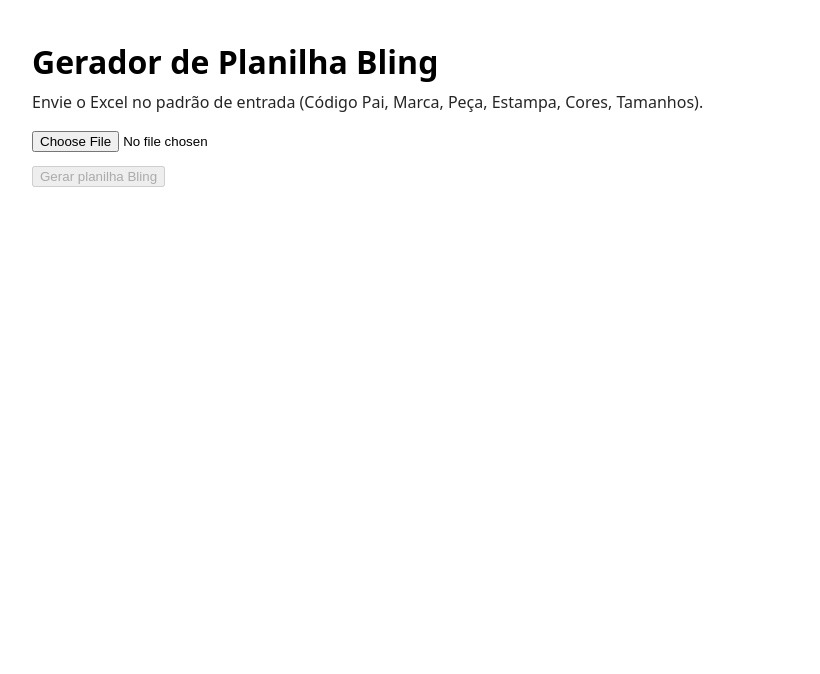
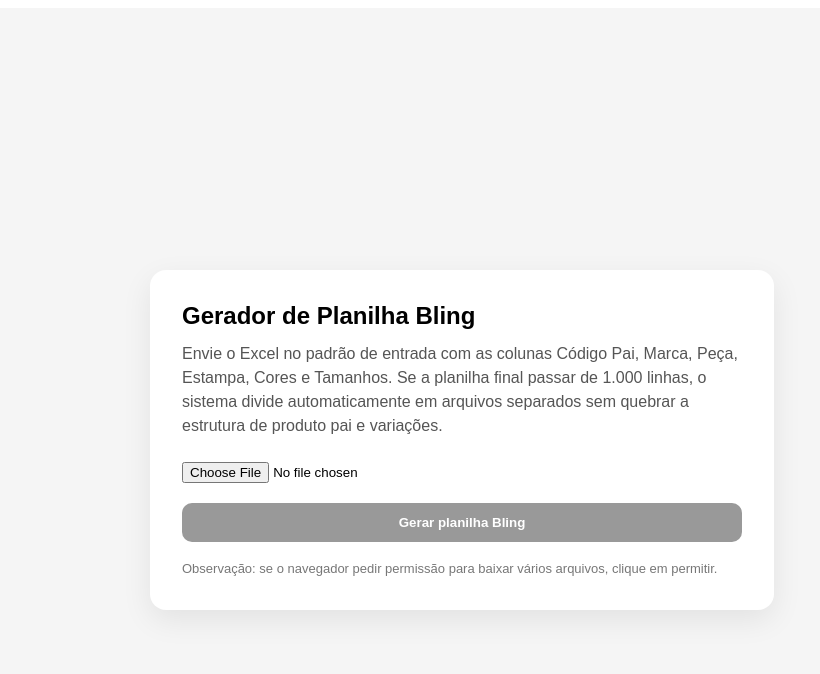
Before and after one commit to brunx-drop/bling-generator, a Next.js app: page / in a window 1280 px wide. Shown: the top 674 px of the page, without its empty margins (178-998 px from the left). Built offline with nearby package versions, Linux system fonts and the light colour scheme.

Commit message:
Update page.tsx

```diff
--- a/app/page.tsx
+++ b/app/page.tsx
@@ -1,6 +1,91 @@
 "use client";
 
 import { useState } from "react";
+
+/**
+ * v1.1
+ *
+ * Alteração principal:
+ * - Quando o backend retorna uma planilha única, baixa BLING_IMPORT.xlsx.
+ * - Quando o backend retorna múltiplas partes, baixa cada .xlsx em sequência:
+ *   BLING_IMPORT_parte_01.xlsx
+ *   BLING_IMPORT_parte_02.xlsx
+ *   BLING_IMPORT_parte_03.xlsx
+ * - Não usa ZIP.
+ */
+
+type GeneratedFile = {
+  fileName: string;
+  contentType: string;
+  base64: string;
+};
+
+type MultipleFilesResponse = {
+  multiple: true;
+  totalParts: number;
+  files: GeneratedFile[];
+};
+
+function getFileNameFromContentDisposition(contentDisposition: string | null) {
+  if (!contentDisposition) return null;
+
+  const utf8Match = contentDisposition.match(/filename\*=UTF-8''([^;]+)/i);
+
+  if (utf8Match?.[1]) {
+    return decodeURIComponent(utf8Match[1].replace(/"/g, ""));
+  }
+
+  const regularMatch = contentDisposition.match(/filename="?([^"]+)"?/i);
+
+  if (regularMatch?.[1]) {
+    return regularMatch[1].replace(/"/g, "");
+  }
+
+  return null;
+}
+
+function base64ToBlob(base64: string, contentType: string) {
+  const byteCharacters = window.atob(base64);
+  const byteArrays: Uint8Array[] = [];
+  const sliceSize = 512;
+
+  for (let offset = 0; offset < byteCharacters.length; offset += sliceSize) {
+    const slice = byteCharacters.slice(offset, offset + sliceSize);
+    const byteNumbers = new Array(slice.length);
+
+    for (let i = 0; i < slice.length; i++) {
+      byteNumbers[i] = slice.charCodeAt(i);
+    }
+
+    byteArrays.push(new Uint8Array(byteNumbers));
+  }
+
+  return new Blob(byteArrays, { type: contentType });
+}
+
+function downloadBlob(blob: Blob, fileName: string) {
+  const url = window.URL.createObjectURL(blob);
+  const a = document.createElement("a");
+
+  a.href = url;
+  a.download = fileName;
+
+  document.body.appendChild(a);
+  a.click();
+  a.remove();
+
+  window.URL.revokeObjectURL(url);
+}
+
+async function downloadFilesInSequence(files: GeneratedFile[]) {
+  for (const file of files) {
+    const blob = base64ToBlob(file.base64, file.contentType);
+
+    downloadBlob(blob, file.fileName);
+
+    await new Promise((resolve) => setTimeout(resolve, 350));
+  }
+}
 
 export default function Home() {
   const [file, setFile] = useState<File | null>(null);
@@ -8,32 +93,50 @@
   const [msg, setMsg] = useState("");
 
   async function handleGenerate() {
-    if (!file) return;
+    if (!file) {
+      setMsg("Selecione uma planilha antes de gerar.");
+      return;
+    }
+
     setLoading(true);
     setMsg("");
 
     try {
       const form = new FormData();
+
       form.append("file", file);
 
-      const res = await fetch("/api/generate", { method: "POST", body: form });
+      const res = await fetch("/api/generate", {
+        method: "POST",
+        body: form,
+      });
 
       if (!res.ok) {
         const txt = await res.text().catch(() => "");
         throw new Error(txt || "Erro ao gerar planilha");
       }
 
+      const contentType = res.headers.get("Content-Type") || "";
+
+      if (contentType.includes("application/json")) {
+        const data = (await res.json()) as MultipleFilesResponse;
+
+        if (!data.files?.length) {
+          throw new Error("Nenhum arquivo foi gerado.");
+        }
+
+        await downloadFilesInSequence(data.files);
+
+        setMsg(`Gerado com sucesso ✅ ${data.totalParts} arquivos baixados em partes.`);
+        return;
+      }
+
       const blob = await res.blob();
-      const url = window.URL.createObjectURL(blob);
+      const contentDisposition = res.headers.get("Content-Disposition");
+      const fileName = getFileNameFromContentDisposition(contentDisposition) || "BLING_IMPORT.xlsx";
 
-      const a = document.createElement("a");
-      a.href = url;
-      a.download = "BLING_IMPORT.xlsx";
-      document.body.appendChild(a);
-      a.click();
-      a.remove();
+      downloadBlob(blob, fileName);
 
-      window.URL.revokeObjectURL(url);
       setMsg("Gerado com sucesso ✅");
     } catch (e: any) {
       setMsg(e?.message || "Erro ao gerar planilha");
@@ -43,30 +146,83 @@
   }
 
   return (
-    <main style={{ maxWidth: 860, margin: "40px auto", fontFamily: "system-ui" }}>
-      <h1 style={{ marginBottom: 8 }}>Gerador de Planilha Bling</h1>
+    <main
+      style={{
+        minHeight: "100vh",
+        padding: 32,
+        fontFamily: "Arial, sans-serif",
+        display: "flex",
+        alignItems: "center",
+        justifyContent: "center",
+        background: "#f5f5f5",
+      }}
+    >
+      <section
+        style={{
+          width: "100%",
+          maxWidth: 560,
+          padding: 32,
+          borderRadius: 16,
+          background: "#ffffff",
+          boxShadow: "0 10px 30px rgba(0,0,0,0.08)",
+        }}
+      >
+        <h1 style={{ marginTop: 0, marginBottom: 12 }}>Gerador de Planilha Bling</h1>
 
-      <p style={{ marginTop: 0, opacity: 0.85 }}>
-        Envie o Excel no padrão de entrada (Código Pai, Marca, Peça, Estampa, Cores, Tamanhos).
+        <p style={{ marginTop: 0, marginBottom: 24, color: "#555", lineHeight: 1.5 }}>
+          Envie o Excel no padrão de entrada com as colunas Código Pai, Marca, Peça,
+          Estampa, Cores e Tamanhos. Se a planilha final passar de 1.000 linhas,
+          o sistema divide automaticamente em arquivos separados sem quebrar a
+          estrutura de produto pai e variações.
         </p>
 
         <input
           type="file"
-        accept=".xlsx"
+          accept=".xlsx,.xls"
           onChange={(e) => setFile(e.target.files?.[0] ?? null)}
+          style={{
+            display: "block",
+            width: "100%",
+            marginBottom: 20,
+          }}
         />
 
-      <div style={{ height: 12 }} />
-
-      <button onClick={handleGenerate} disabled={!file || loading}>
+        <button
+          type="button"
+          onClick={handleGenerate}
+          disabled={!file || loading}
+          style={{
+            width: "100%",
+            padding: "12px 16px",
+            border: 0,
+            borderRadius: 10,
+            background: !file || loading ? "#999" : "#111",
+            color: "#fff",
+            fontWeight: 700,
+            cursor: !file || loading ? "not-allowed" : "pointer",
+          }}
+        >
           {loading ? "Gerando..." : "Gerar planilha Bling"}
         </button>
 
         {msg && (
-        <div style={{ marginTop: 14, whiteSpace: "pre-wrap" }}>
+          <p
+            style={{
+              marginTop: 20,
+              marginBottom: 0,
+              color: msg.includes("sucesso") ? "#0a7a2f" : "#b00020",
+              fontWeight: 600,
+            }}
+          >
             {msg}
-        </div>
+          </p>
         )}
+
+        <p style={{ marginTop: 18, marginBottom: 0, color: "#777", fontSize: 13, lineHeight: 1.4 }}>
+          Observação: se o navegador pedir permissão para baixar vários arquivos,
+          clique em permitir.
+        </p>
+      </section>
     </main>
   );
 }
```
Lines whose indentation alone changed are shown as unchanged.
